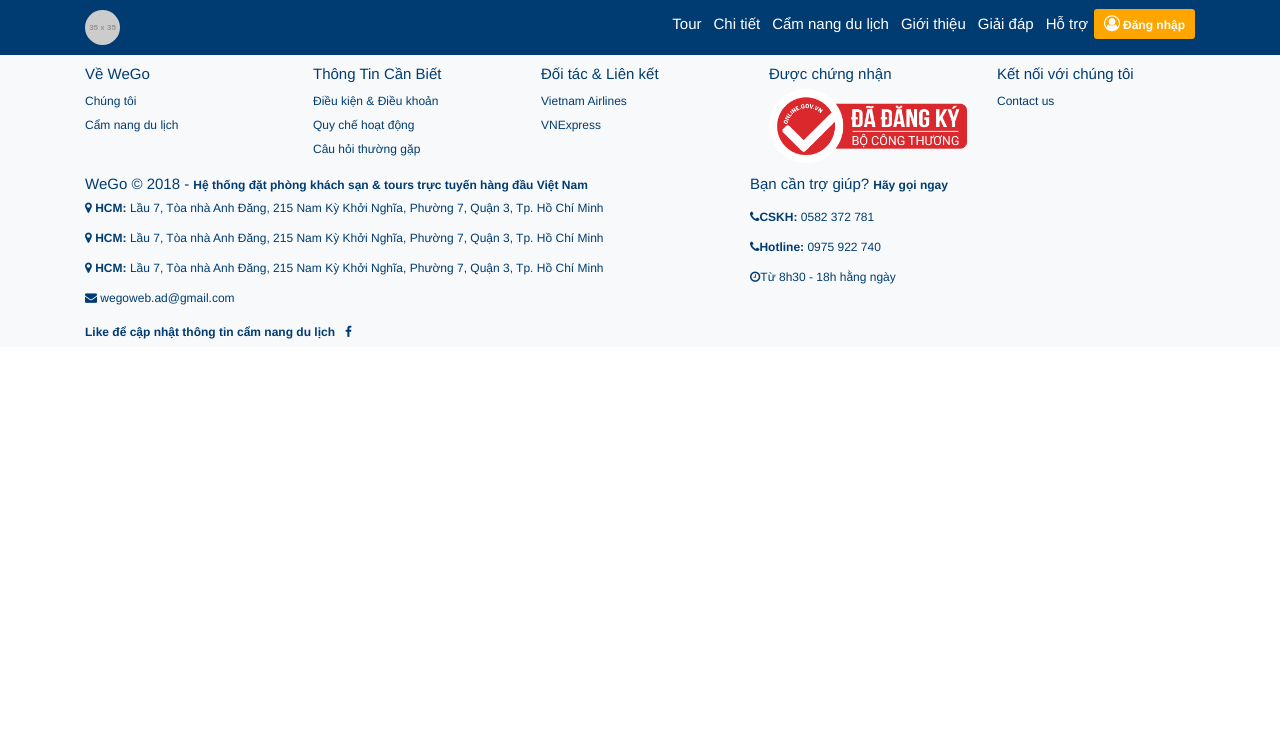
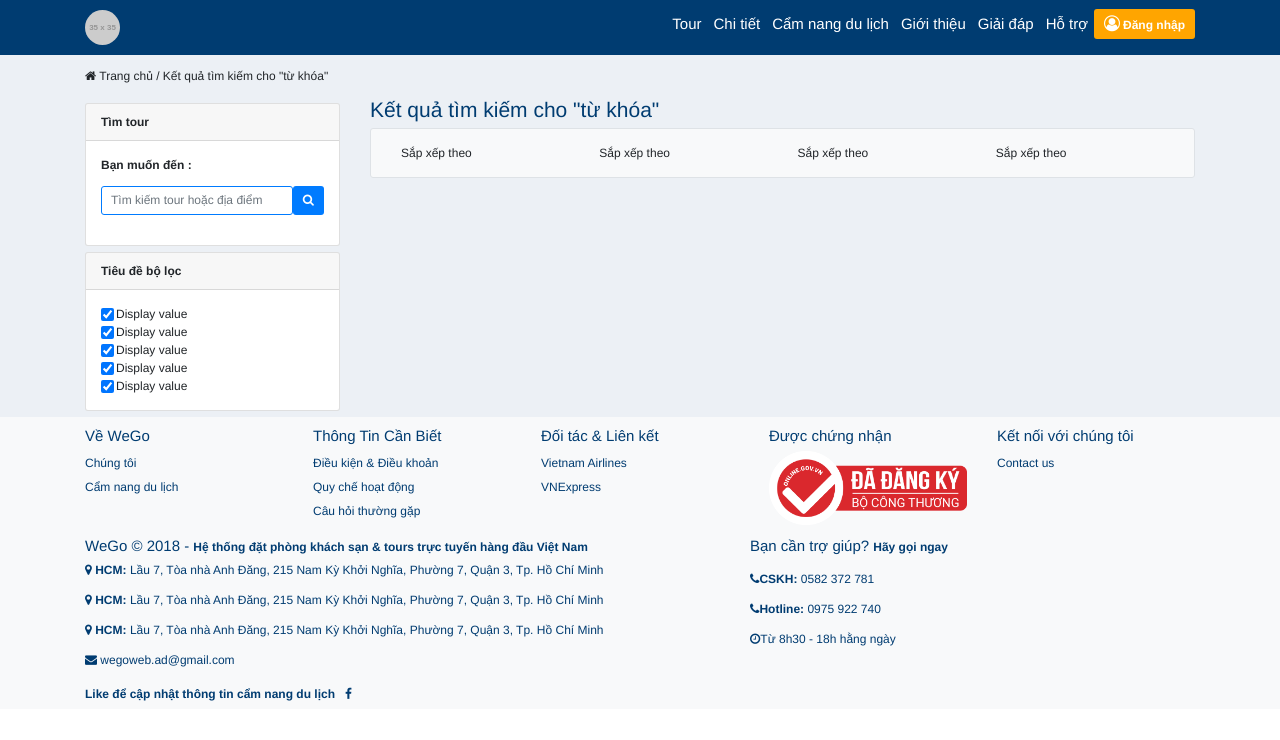
Before and after one commit to danhthanh418/HocReactJS, a React (Create React App) app in the folder wego-web/: page /tim-kiem in a window 1280 px wide. Shown: the top 740 px of the page. Built offline with nearby package versions, Linux system fonts and the light colour scheme.

Commit message:
add search detail component layout

```diff
--- a/wego-web/src/components/CustomRouter.js
+++ b/wego-web/src/components/CustomRouter.js
@@ -7,6 +7,7 @@ import Support from './Support'
 import Login from './Login'
 import TourDetail from './TourDetail'
 import Route  from 'react-router-dom/Route'
+import SearchDetail from './SearchDetail';
 class CustomRouter extends Component {
     render() {
         return (
@@ -18,6 +19,7 @@ class CustomRouter extends Component {
                 <Route exact path="/giai-dap"  component={Answer}></Route>
                 <Route exact path="/ho-tro"  component={Support}></Route>
                 <Route exact path="/dang-nhap"  component={Login}></Route>
+                <Route exact path="/tim-kiem"  component={SearchDetail}></Route>
             </div>
         );
     }
--- a/wego-web/src/components/SearchDetail.js
+++ b/wego-web/src/components/SearchDetail.js
@@ -1,10 +1,111 @@
 import React, { Component } from 'react';
 
 class SearchDetail extends Component {
+
+    coloe
+
+    onChange  = (event) =>{
+        const target = event.target;
+        const name= target.name;
+        const value = target.value;
+
+        this.setState({
+            [name]:value
+        })
+    }
     render() {
         return (
-            <div>
-                <h3>Search page</h3>
+            <div className="container">
+                <div className="top-header py-3">
+                <span><i className="fa fa-home"></i> Trang chủ / Kết quả tìm kiếm cho "từ khóa"</span>
+                </div>
+                <div className="row">
+                    <div className="col-xs-3 col-sm-3 col-md-3 col-lg-3">
+                    {/* Bắt đầu bộ lọc */}
+                        <div className="card-filter mt-2 mb-2">
+                            <div className="card">
+                                <div className="card-header font-weight-bold" >Tìm tour</div>
+                                <div className="card-body">
+                                    <div className="desc-to-search">
+                                      <p className="font-weight-bold">Bạn muốn đến   :</p>
+                                    </div>
+                                    <div className="search-area">
+                                        <div className="card-body row no-gutters pt-0">
+                                            {/*end of col*/}
+                                            <div className="col">
+                                                <input className="form-control form-control form-control-borderless border border-primary" type="search" placeholder="Tìm kiếm tour hoặc địa điểm" />
+                                            </div>
+                                            {/*end of col*/}
+                                            <div className="col-auto">
+                                                <button className="btn btn btn-primary" type="submit"><i className="fa fa-search" aria-hidden="true"></i></button>
+                                            </div>
+                                            {/*end of col*/}
+                                        </div>
+                                    </div>
+                                </div>
+                            </div>
+                        </div>
+                        {/* Hết bộ lọc 1 */}
+                        <div className="card-filter mt-2 mb-2">
+                            <div className="card">
+                                <div className="card-header font-weight-bold" >Tiêu đề bộ lọc</div>
+                                <div className="card-body">
+                                    <form className="form">
+                                        <div className="form-check">
+                                          <label className="form-check-label">
+                                            <input type="checkbox" className="form-check-input" name="" id="" value="checked onChange = {this.onChange}Value" checked onChange = {this.onChange}/>
+                                            Display value
+                                          </label>
+                                        </div>
+                                        <div className="form-check">
+                                          <label className="form-check-label">
+                                            <input type="checkbox" className="form-check-input" name="" id="" value="checked onChange = {this.onChange}Value" checked onChange = {this.onChange}/>
+                                            Display value
+                                          </label>
+                                        </div>
+                                        <div className="form-check">
+                                          <label className="form-check-label">
+                                            <input type="checkbox" className="form-check-input" name="" id="" value="checked onChange = {this.onChange}Value" checked onChange = {this.onChange}/>
+                                            Display value
+                                          </label>
+                                        </div>
+                                        <div className="form-check">
+                                          <label className="form-check-label">
+                                            <input type="checkbox" className="form-check-input" name="" id="" value="checked onChange = {this.onChange}Value" checked onChange = {this.onChange}/>
+                                            Display value
+                                          </label>
+                                        </div>
+                                        <div className="form-check">
+                                          <label className="form-check-label">
+                                            <input type="checkbox" className="form-check-input" name="" id="" value="checked onChange = {this.onChange}Value" checked onChange = {this.onChange}/>
+                                            Display value
+                                          </label>
+                                        </div>
+                                    </form>
+                                </div>
+                            </div>
+                        </div>
+
+                    </div>
+
+                    {/* Right side */}
+                    <div className="col-xs-9 col-sm-9 col-md-9 col-lg-9">
+                        <div className="result-container">
+                            <h3 className="text-blue">Kết quả tìm kiếm cho "từ khóa"</h3>
+                                    <div className="card col-md-12  border border-top-3 bg-light">
+                                    <div className="card-body sort-list">
+                                    <div className="row">
+                                        <div className="col">Sắp xếp theo</div>
+                                        <div className="col">Sắp xếp theo</div>
+                                        <div className="col">Sắp xếp theo</div>
+                                        <div className="col">Sắp xếp theo</div>
+                                    </div>
+                                </div>
+                            </div>
+        </div>
+                    </div>
+
+                </div>
             </div>
         );
     }
```
